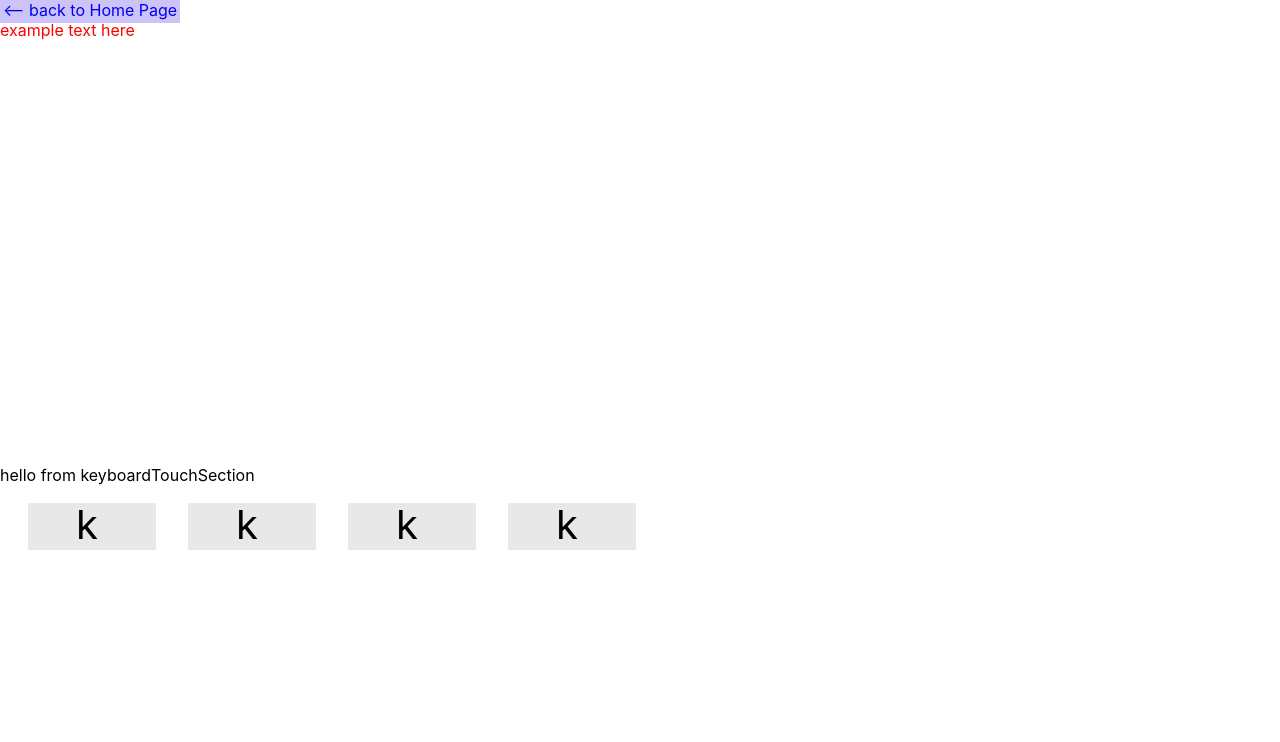
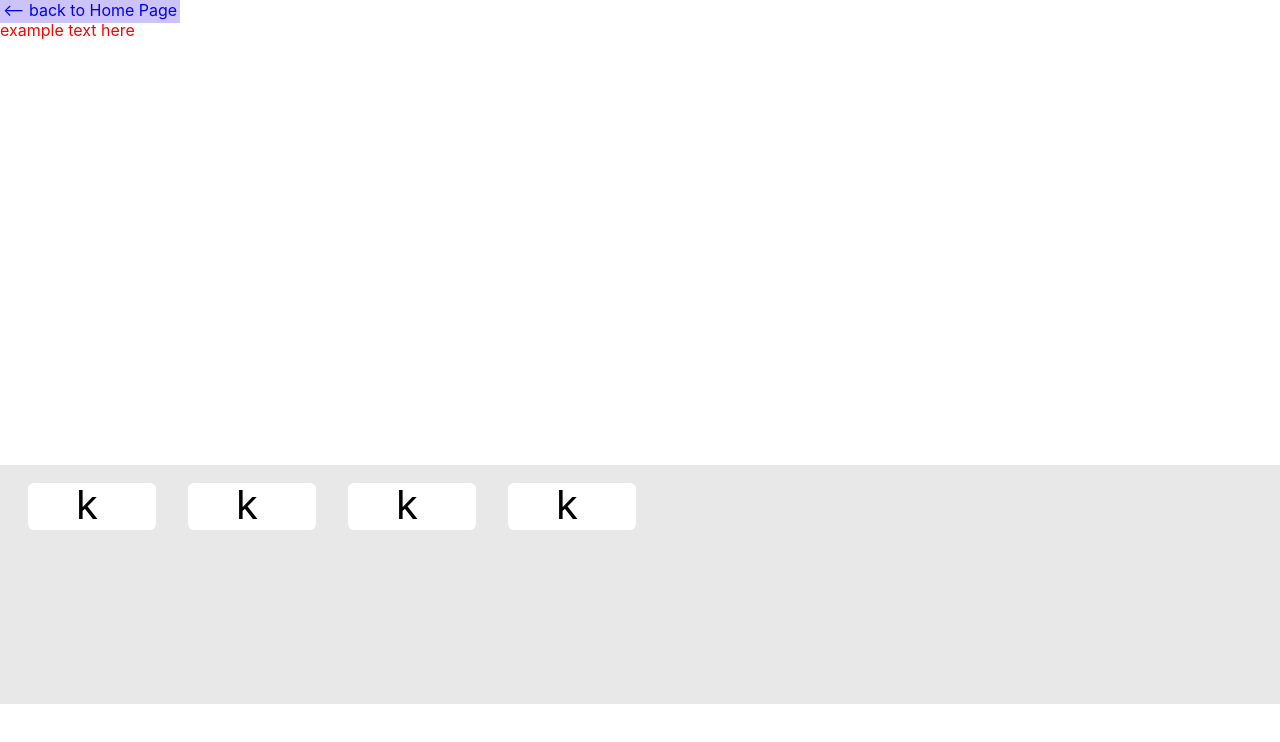
Before and after one commit to JustinDudley/thimble, a React (Create React App) app: page /keyboard in a window 1280 px wide. Shown: the top 742 px of the page. Built offline with nearby package versions, Linux system fonts and the light colour scheme.

Commit message:
add shadow to keyboard

```diff
--- a/src/thimbleRoutes/Keyboard/components/KeyboardTouchSection/index.tsx
+++ b/src/thimbleRoutes/Keyboard/components/KeyboardTouchSection/index.tsx
@@ -5,14 +5,17 @@ import './style.css'
 
 export const KeyboardTouchSection: React.FC = () => {
     const array_4 = new Array(4).fill('');
+    const topRow = ['q', 'w', 'e', 'r', 't', 'y', 'u', 'i', 'o', 'p']
+    const middleRow = ['a', 's', 'd', 'f', 'g', 'h', 'j', 'k', 'l']
+    const bottomRow = ['z', 'x', 'c', 'v', 'b', 'n', 'm']
 
     return (
         <>
             <div id='keyboardTouchSection'>
-                hello from keyboardTouchSection
-            <div id='keyboardRow'>
-                {array_4.map(() => <LetterBox />)}
-            </div>
+                {/* hello from keyboardTouchSection */}
+                <div id='keyboardRow'>
+                    {array_4.map(() => <LetterBox />)}
+                </div>
             </div>
         </>
     )
--- a/src/thimbleRoutes/Keyboard/components/KeyboardTouchSection/style.css
+++ b/src/thimbleRoutes/Keyboard/components/KeyboardTouchSection/style.css
@@ -1,5 +1,7 @@
 #keyboardTouchSection {
     height: 35%;
+    background-color: var(--shadow-grey);
+    /* z-index: -2 */
 }
 
 #keyboardRow {
--- a/src/thimbleRoutes/Keyboard/components/LetterBox/index.tsx
+++ b/src/thimbleRoutes/Keyboard/components/LetterBox/index.tsx
@@ -31,7 +31,7 @@ export const LetterBox: React.FC = () => {
             id="letterBox"
             onClick={() => {setCount(count + 1);console.log(count)}}
         >
-            <div id="letterShadow" />
+            <div id="letterInset" />
             <div id='theLetter'>k</div>
             {/* <img style={{position: 'absolute', top: '20%', left: '20%', width: '60%', height: '60%' , zIndex: '-2'}} src={require("../../../../assets/images/letter_D.png")} alt='letter' width='100%' height='100%' /> */}
 
--- a/src/thimbleRoutes/Keyboard/components/LetterBox/style.css
+++ b/src/thimbleRoutes/Keyboard/components/LetterBox/style.css
@@ -3,6 +3,8 @@
     width: 33%;
     height: 20%;
     font-size: .5rem;
+    z-index: 1;
+    border-radius: 3px;
 }
 
 #letterBox {
@@ -15,20 +17,21 @@
     height: 100%;
 }
 
-#letterShadow {
+#letterInset {
     position: absolute;
     top: 10%;
     left: 10%;
     width: 80%;
     height: 80%;
-    background-color: var(--shadow-grey);
-    z-index: -1;
+    background-color: white;
+    border-radius: 6px;
+    /* z-index: -1; */
 }
 
 #theLetter {
     position: absolute;
     top: 5%;
     left: 40%;
-    z-index: -1;
+    /* z-index: -1; */
     font-size: 2.5rem;
 }
```
